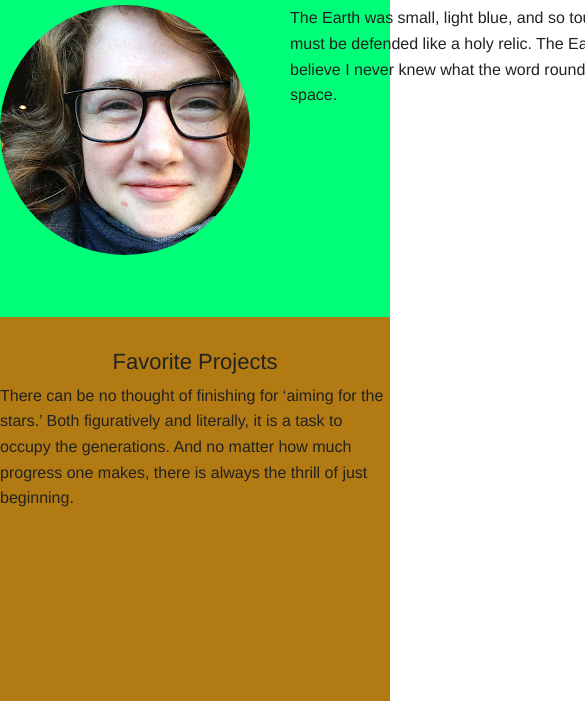
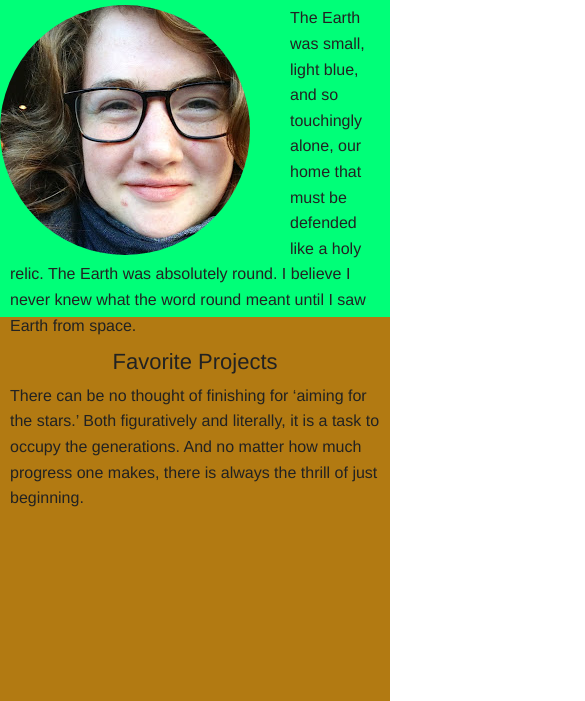
Before and after one commit to katecbrown/katecbrown.github.io, a plain HTML site: page index.html in a window 390 px wide. Shown: the part 143-844 px from the top of the page, 585 px wide, since content can reach past the window. Drawn offline with Linux system fonts and the light colour scheme.

Commit message:
Changed width to max-width to fix iphone issue

```diff
--- a/css/app.css
+++ b/css/app.css
@@ -29,8 +29,12 @@ h3 {
 
 #bio {
 	height: 250px;
-	width: 800px;
+	max-width: 800px;
 	margin: 0 auto;
+}
+
+p {
+	padding: 0px 10px;
 }
 
 #headshot {
@@ -46,4 +50,5 @@ h3 {
 
 #background {
 	background-color: #FFA600;
+	height: 400px;
 }
```
